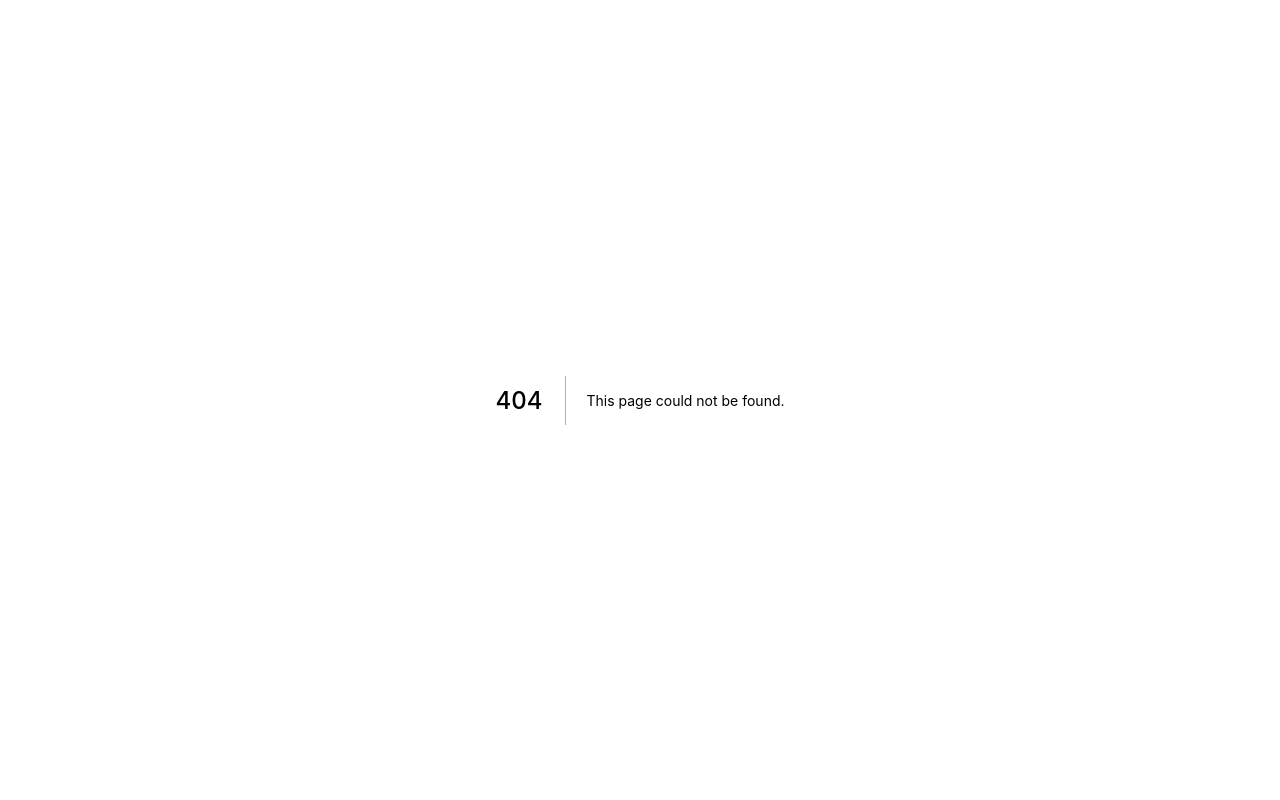
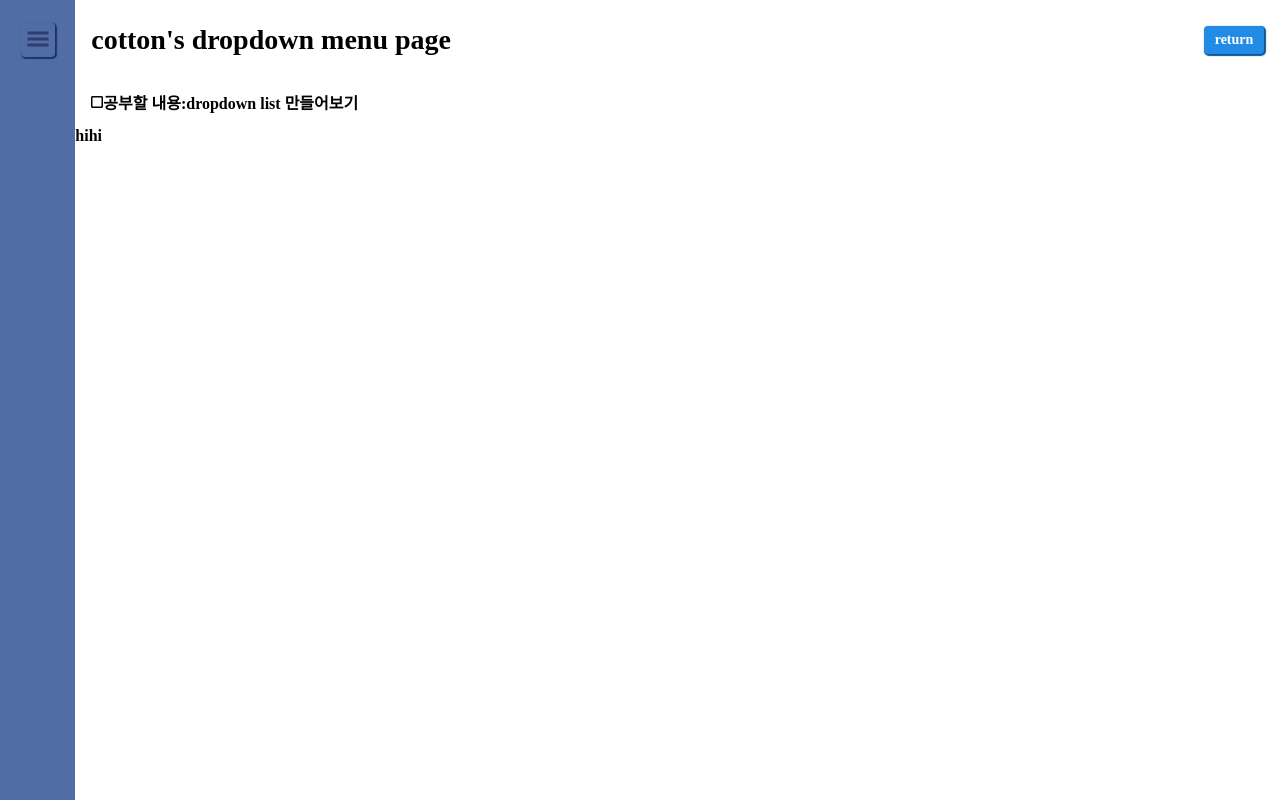
Before and after one commit to beomseok37/nextjs-practice, a Next.js app in the folder follow-todolist/: page /dropdown-menu in a window 1280 px wide. Before the commit this address had no page. Built offline with nearby package versions, Linux system fonts and the light colour scheme; a web font is replaced by a local one.

Commit message:
feat: dropdown menu 페이지 개설

```diff
--- /dev/null
+++ b/follow-todolist/src/pages/dropdown-menu.tsx
@@ -0,0 +1,17 @@
+import { NextPage } from 'next';
+import Page from 'src/components/Page';
+
+import { DROPDOWN_MENU_PAGE_CONTENT } from 'src/constant/page';
+
+const DropdownMenu: NextPage = () => {
+  return (
+    <Page
+      header="dropdown menu"
+      pageContentList={[{ content: DROPDOWN_MENU_PAGE_CONTENT, done: false }]}
+    >
+      hihi
+    </Page>
+  );
+};
+
+export default DropdownMenu;
```
